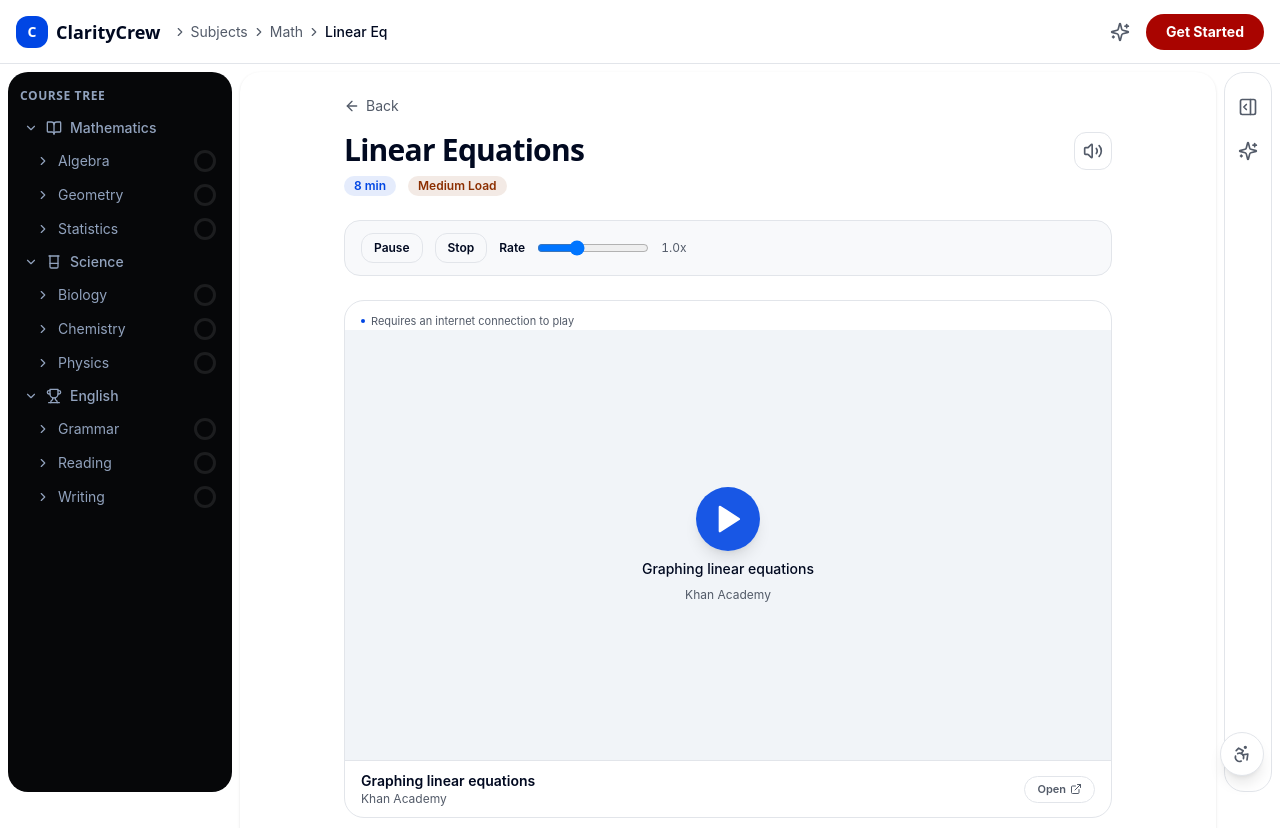
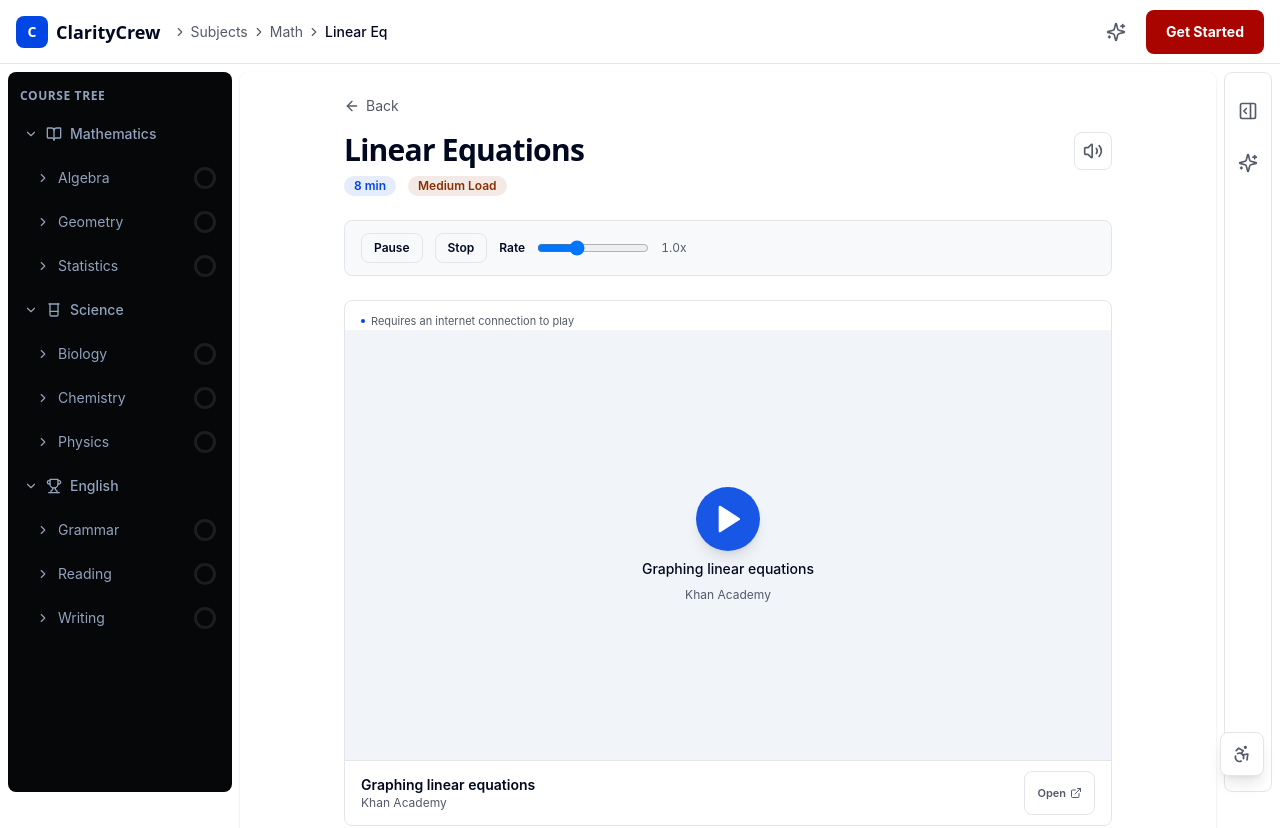
Before and after one commit to claritycrew01/ClarityCrew3, a Next.js app: page /subjects/math/linear-eq/ in a window 1280 px wide. Shown: the top 828 px of the page. Built offline with nearby package versions, Linux system fonts and the light colour scheme.

Commit message:
phase 7a: radius caps rounded-md targets aria hidden and lint fixes

```diff
--- a/src/app/globals.css
+++ b/src/app/globals.css
@@ -85,10 +85,10 @@
   --radius: 0.5rem;
   --radius-sm: 0.25rem;
   --radius-md: 0.5rem;
-  --radius-lg: 0.75rem;
-  --radius-xl: 1rem;
-  --radius-2xl: 1.25rem;
-  --radius-3xl: 1.5rem;
+  --radius-lg: 0.5rem;
+  --radius-xl: 0.5rem;
+  --radius-2xl: 0.5rem;
+  --radius-3xl: 0.5rem;
   --radius-full: 9999px;
 
   /* === Layout Dimensions === */
--- a/src/components/a11y/accessibility-toolbar.tsx
+++ b/src/components/a11y/accessibility-toolbar.tsx
@@ -100,7 +100,7 @@ export function AccessibilityToolbar() {
           aria-modal="true"
           aria-labelledby="quick-settings-title"
           tabIndex={-1}
-          className="mb-3 w-56 rounded-2xl border border-border bg-background p-3 shadow-xl animate-fade-in"
+          className="mb-3 w-56 rounded-md border border-border bg-background p-3 shadow-xl animate-fade-in"
         >
           <div className="mb-2 flex items-center justify-between">
             <span id="quick-settings-title" className="text-xs font-semibold text-foreground">
@@ -109,9 +109,9 @@ export function AccessibilityToolbar() {
             <button
               onClick={() => setOpen(false)}
               aria-label="Close quick settings"
-              className="rounded p-1 text-muted-foreground hover:bg-muted hover:text-foreground"
+              className="inline-flex min-h-11 min-w-11 items-center justify-center rounded-md p-1 text-muted-foreground hover:bg-muted hover:text-foreground"
             >
-              <X className="h-3 w-3" />
+              <X className="h-3 w-3" aria-hidden="true" />
             </button>
           </div>
           <div className="space-y-1">
@@ -121,13 +121,13 @@ export function AccessibilityToolbar() {
                 onClick={toggle.onClick}
                 aria-pressed={toggle.active}
                 className={cn(
-                  "flex w-full items-center gap-2.5 rounded-lg px-2.5 py-2 text-left text-xs transition-colors",
+                  "flex min-h-11 w-full items-center gap-2.5 rounded-lg px-2.5 py-2 text-left text-xs transition-colors",
                   toggle.active
                     ? "bg-skill-blue/10 text-skill-blue-text font-semibold"
                     : "text-muted-foreground hover:bg-muted hover:text-foreground"
                 )}
               >
-                <toggle.icon className="h-3.5 w-3.5" />
+                <toggle.icon className="h-3.5 w-3.5" aria-hidden="true" />
                 {toggle.label}
               </button>
             ))}
@@ -135,7 +135,7 @@ export function AccessibilityToolbar() {
           <Link
             href="/settings/accessibility/"
             onClick={() => setOpen(false)}
-            className="mt-2 flex w-full items-center justify-center gap-1.5 rounded-lg border border-border px-2.5 py-2 text-xs text-muted-foreground transition-colors hover:bg-muted hover:text-foreground"
+            className="mt-2 flex min-h-11 w-full items-center justify-center gap-1.5 rounded-lg border border-border px-2.5 py-2 text-xs text-muted-foreground transition-colors hover:bg-muted hover:text-foreground"
           >
             All Settings
           </Link>
@@ -146,7 +146,7 @@ export function AccessibilityToolbar() {
         ref={launcherRef}
         onClick={() => setOpen(!open)}
         className={cn(
-          "flex h-11 w-11 items-center justify-center rounded-full border border-border shadow-lg transition-all",
+          "flex h-11 w-11 items-center justify-center rounded-md border border-border shadow-lg transition-all",
           open
             ? "bg-skill-blue-solid text-skill-blue-on-solid border-skill-blue-solid"
             : "bg-background text-muted-foreground hover:bg-muted hover:text-foreground"
@@ -155,7 +155,7 @@ export function AccessibilityToolbar() {
         aria-expanded={open}
         aria-controls="quick-settings-panel"
       >
-        <Accessibility className="h-5 w-5" />
+        <Accessibility className="h-5 w-5" aria-hidden="true" />
       </button>
     </div>
   );
--- a/src/components/layout/app-shell.tsx
+++ b/src/components/layout/app-shell.tsx
@@ -42,7 +42,7 @@ export function AppShell({ children }: { children: ReactNode }) {
           marginRight: "calc(var(--right-panel-width-collapsed) + 0.5rem)",
         }}
       >
-        <div className="min-h-[calc(100vh-var(--header-height)-1rem)] rounded-2xl bg-card shadow-sm overflow-hidden py-6 px-4 sm:px-6 lg:px-8">
+        <div className="min-h-[calc(100vh-var(--header-height)-1rem)] rounded-md bg-card shadow-sm overflow-hidden py-6 px-4 sm:px-6 lg:px-8">
           {children}
         </div>
       </main>
--- a/src/components/layout/header.tsx
+++ b/src/components/layout/header.tsx
@@ -47,7 +47,7 @@ export function Header() {
       <div className="flex items-center gap-3">
         <button
           onClick={toggleSidebar}
-          className="rounded-lg p-2 text-muted-foreground transition-colors hover:bg-muted hover:text-foreground lg:hidden"
+          className="inline-flex min-h-11 min-w-11 items-center justify-center rounded-md p-2 text-muted-foreground transition-colors hover:bg-muted hover:text-foreground lg:hidden"
           aria-label="Toggle sidebar"
           aria-expanded={!sidebarCollapsed}
           aria-controls="course-tree"
@@ -90,7 +90,7 @@ export function Header() {
       <div className="flex items-center gap-2">
         <button
           onClick={toggleRightPanel}
-          className="rounded-lg p-2 text-muted-foreground transition-colors hover:bg-muted hover:text-foreground"
+          className="inline-flex min-h-11 min-w-11 items-center justify-center rounded-md p-2 text-muted-foreground transition-colors hover:bg-muted hover:text-foreground"
           aria-label="Toggle AI tutor"
           aria-expanded={rightPanelOpen}
           aria-controls="tutor-panel"
@@ -105,7 +105,7 @@ export function Header() {
             </span>
             <button
               onClick={handleLogout}
-              className="flex items-center gap-1.5 rounded-full border border-border px-3 py-1.5 text-xs font-semibold text-muted-foreground transition-colors hover:bg-muted hover:text-foreground"
+              className="flex min-h-11 items-center gap-1.5 rounded-md border border-border px-3 py-1.5 text-xs font-semibold text-muted-foreground transition-colors hover:bg-muted hover:text-foreground"
               aria-label="Log out"
             >
               <LogOut className="h-3.5 w-3.5" aria-hidden="true" />
@@ -115,7 +115,7 @@ export function Header() {
         ) : (
           <Link
             href="/login/"
-            className="rounded-full bg-cta-orange px-5 py-2 text-sm font-bold text-cta-orange-on-solid transition-colors hover:bg-cta-orange-hover"
+            className="inline-flex min-h-11 items-center rounded-md bg-cta-orange px-5 py-2 text-sm font-bold text-cta-orange-on-solid transition-colors hover:bg-cta-orange-hover"
           >
             Get Started
           </Link>
--- a/src/components/layout/mobile-nav.tsx
+++ b/src/components/layout/mobile-nav.tsx
@@ -34,7 +34,7 @@ export function MobileNav() {
                 : "text-muted-foreground hover:text-foreground"
             )}
           >
-            <item.icon className="h-5 w-5" />
+            <item.icon className="h-5 w-5" aria-hidden="true" />
             {item.label}
           </Link>
         );
--- a/src/components/layout/right-panel.tsx
+++ b/src/components/layout/right-panel.tsx
@@ -123,6 +123,10 @@ function generateTutorResponse(userMessage: string, pathname: string): string {
   return "I can help with math, science, and English topics. Try asking about a specific concept, or navigate to a lesson and ask me to explain something from it.";
 }
 
+function tutorTypingDelay(): number {
+  return 600 + Math.random() * 500;
+}
+
 export function RightPanel({ open }: { open: boolean }) {
   const toggleRightPanel = useUIStore((s) => s.toggleRightPanel);
   const messages = useTutorStore((s) => s.messages);
@@ -219,7 +223,7 @@ export function RightPanel({ open }: { open: boolean }) {
     setTimeout(() => {
       setTyping(false);
       addTutorMessage(generateTutorResponse(trimmed, pathname));
-    }, 600 + Math.random() * 500);
+    }, tutorTypingDelay());
   };
 
   const handleKeyDown = (e: KeyboardEvent<HTMLInputElement>) => {
@@ -235,7 +239,7 @@ export function RightPanel({ open }: { open: boolean }) {
       aria-label="AI tutor"
       className={cn(
         "fixed top-[calc(var(--header-height)+0.5rem)] bottom-2 right-2 z-40",
-        "flex flex-col rounded-2xl bg-background border border-border",
+        "flex flex-col rounded-md bg-background border border-border",
         "overflow-hidden transition-all duration-300 ease-in-out",
         open
           ? "w-[var(--right-panel-width-expanded)]"
@@ -246,19 +250,19 @@ export function RightPanel({ open }: { open: boolean }) {
         <div className="flex flex-col items-center py-4 gap-2">
           <button
             onClick={toggleRightPanel}
-            className="rounded-lg p-2 text-muted-foreground transition-colors hover:bg-muted hover:text-foreground"
+            className="inline-flex min-h-11 min-w-11 items-center justify-center rounded-md p-2 text-muted-foreground transition-colors hover:bg-muted hover:text-foreground"
             aria-label="Open AI tutor"
             aria-expanded={false}
           >
-            <PanelRightOpen className="h-5 w-5" />
+            <PanelRightOpen className="h-5 w-5" aria-hidden="true" />
           </button>
           <button
             onClick={toggleRightPanel}
-            className="rounded-lg p-2 text-muted-foreground transition-colors hover:bg-muted hover:text-foreground"
+            className="inline-flex min-h-11 min-w-11 items-center justify-center rounded-md p-2 text-muted-foreground transition-colors hover:bg-muted hover:text-foreground"
             aria-label="Chat with tutor"
             aria-expanded={false}
           >
-            <Sparkles className="h-5 w-5" />
+            <Sparkles className="h-5 w-5" aria-hidden="true" />
           </button>
         </div>
       )}
@@ -267,25 +271,25 @@ export function RightPanel({ open }: { open: boolean }) {
         <div className="flex flex-col h-full">
           <div className="flex items-center justify-between border-b border-border px-3 py-2.5">
             <div className="flex items-center gap-2">
-              <Sparkles className="h-4 w-4 text-skill-blue-text" />
+              <Sparkles className="h-4 w-4 text-skill-blue-text" aria-hidden="true" />
               <span className="text-sm font-semibold text-foreground">AI Tutor</span>
             </div>
             <div className="flex items-center gap-1">
               {messages.length > 0 && (
                 <button
                   onClick={clearConversation}
-                  className="rounded-lg p-1.5 text-muted-foreground transition-colors hover:bg-muted hover:text-foreground"
+                  className="inline-flex min-h-11 min-w-11 items-center justify-center rounded-md p-1.5 text-muted-foreground transition-colors hover:bg-muted hover:text-foreground"
                   aria-label="Clear conversation"
                 >
-                  <Trash2 className="h-3.5 w-3.5" />
+                  <Trash2 className="h-3.5 w-3.5" aria-hidden="true" />
                 </button>
               )}
               <button
                 onClick={toggleRightPanel}
-                className="rounded-lg p-1.5 text-muted-foreground transition-colors hover:bg-muted hover:text-foreground"
+                className="inline-flex min-h-11 min-w-11 items-center justify-center rounded-md p-1.5 text-muted-foreground transition-colors hover:bg-muted hover:text-foreground"
                 aria-label="Close panel"
               >
-                <PanelRightClose className="h-4 w-4" />
+                <PanelRightClose className="h-4 w-4" aria-hidden="true" />
               </button>
             </div>
           </div>
@@ -293,7 +297,7 @@ export function RightPanel({ open }: { open: boolean }) {
           <div className="flex-1 overflow-y-auto px-3 py-4 space-y-3">
             {messages.length === 0 && !isTyping && (
               <div className="flex flex-col items-center justify-center h-full text-center px-4">
-                <Sparkles className="h-8 w-8 text-muted-foreground mb-3" />
+                <Sparkles className="h-8 w-8 text-muted-foreground mb-3" aria-hidden="true" />
                 <p className="text-sm font-medium text-foreground mb-1">Ask me anything</p>
                 <p className="text-xs text-muted-foreground">
                   I can help with math, science, English, study tips, and more. Navigate to a lesson for contextual help.
@@ -303,7 +307,7 @@ export function RightPanel({ open }: { open: boolean }) {
                     <button
                       key={q}
                       onClick={() => handleSend(q)}
-                      className="rounded-full border border-border bg-muted/50 px-3 py-1 text-[11px] text-muted-foreground transition-colors hover:bg-muted hover:text-foreground"
+                      className="inline-flex min-h-11 items-center justify-center rounded-md border border-border bg-muted/50 px-3 py-1 text-[11px] text-muted-foreground transition-colors hover:bg-muted hover:text-foreground"
                     >
                       {q}
                     </button>
@@ -358,7 +362,7 @@ export function RightPanel({ open }: { open: boolean }) {
                 onKeyDown={handleKeyDown}
                 placeholder="Ask a question..."
                 aria-label="Ask the AI tutor a question"
-                className="flex-1 rounded-lg border border-input bg-transparent px-3 py-2 text-sm text-foreground placeholder:text-muted-foreground"
+                className="flex-1 min-h-11 rounded-lg border border-input bg-transparent px-3 py-2 text-sm text-foreground placeholder:text-muted-foreground"
               />
               {showVoiceMic && (
                 <button
@@ -367,22 +371,22 @@ export function RightPanel({ open }: { open: boolean }) {
                   aria-pressed={voiceListening}
                   aria-label={voiceListening ? "Stop dictation" : "Start dictation"}
                   className={cn(
-                    "shrink-0 rounded-lg border border-border p-2 transition-colors",
+                    "shrink-0 inline-flex min-h-11 min-w-11 items-center justify-center rounded-md border border-border p-2 transition-colors",
                     voiceListening
                       ? "bg-skill-blue/10 text-skill-blue-text border-skill-blue/30"
                       : "text-muted-foreground hover:bg-muted hover:text-foreground"
                   )}
                 >
-                  <Mic className="h-4 w-4" />
+                  <Mic className="h-4 w-4" aria-hidden="true" />
                 </button>
               )}
               <button
                 onClick={() => handleSend()}
                 disabled={!input.trim()}
-                className="rounded-lg bg-skill-blue-solid p-2 text-skill-blue-on-solid transition-colors hover:bg-skill-blue/90 disabled:opacity-40 disabled:cursor-not-allowed"
+                className="inline-flex min-h-11 min-w-11 shrink-0 items-center justify-center rounded-md bg-skill-blue-solid p-2 text-skill-blue-on-solid transition-colors hover:bg-skill-blue/90 disabled:opacity-40 disabled:cursor-not-allowed"
                 aria-label="Send message"
               >
-                <Send className="h-4 w-4" />
+                <Send className="h-4 w-4" aria-hidden="true" />
               </button>
             </div>
             {showVoiceNote && (
--- a/src/components/layout/sidebar/course-tree.tsx
+++ b/src/components/layout/sidebar/course-tree.tsx
@@ -98,7 +98,7 @@ function TreeItem({ node, depth = 0 }: { node: TreeNode; depth?: number }) {
           aria-current={currentPath === node.href.replace(/\/$/, "") ? "page" : undefined}
           aria-disabled={node.locked || undefined}
           className={cn(
-            "flex w-full items-center gap-2 rounded-lg px-2 py-1.5 text-left text-sm transition-colors",
+            "flex min-h-11 w-full items-center gap-2 rounded-lg px-2 py-1.5 text-left text-sm transition-colors",
             "hover:bg-sidebar-accent hover:text-sidebar-accent-foreground",
             node.locked
               ? "text-sidebar-foreground pointer-events-none"
@@ -124,7 +124,7 @@ function TreeItem({ node, depth = 0 }: { node: TreeNode; depth?: number }) {
           aria-expanded={hasChildren ? expanded : undefined}
           aria-controls={hasChildren ? `tree-group-${node.id}` : undefined}
           className={cn(
-            "flex w-full items-center gap-2 rounded-lg px-2 py-1.5 text-left text-sm transition-colors",
+            "flex min-h-11 w-full items-center gap-2 rounded-lg px-2 py-1.5 text-left text-sm transition-colors",
             "hover:bg-sidebar-accent hover:text-sidebar-accent-foreground",
             node.locked
               ? "text-sidebar-foreground"
@@ -180,7 +180,7 @@ export function CourseTree({ collapsed }: { collapsed: boolean }) {
       aria-label="Course tree"
       className={cn(
         "fixed top-[calc(var(--header-height)+0.5rem)] bottom-2 left-2 z-40",
-        "flex flex-col rounded-2xl bg-sidebar-bg text-sidebar-foreground",
+        "flex flex-col rounded-md bg-sidebar-bg text-sidebar-foreground",
         "overflow-hidden transition-all duration-300 ease-in-out",
         collapsed ? "w-0 opacity-0 pointer-events-none" : "w-[var(--sidebar-width)] opacity-100"
       )}
--- a/src/components/video/video-player.tsx
+++ b/src/components/video/video-player.tsx
@@ -1,6 +1,6 @@
 "use client";
 
-import { useState, useEffect, useRef } from "react";
+import { useState, useRef, useSyncExternalStore } from "react";
 import { Play, WifiOff, ExternalLink } from "lucide-react";
 import { cn } from "@/lib/utils/cn";
 
@@ -11,23 +11,26 @@ interface VideoPlayerProps {
   className?: string;
 }
 
+function subscribeOnLine(callback: () => void): () => void {
+  window.addEventListener("online", callback);
+  window.addEventListener("offline", callback);
+  return () => {
+    window.removeEventListener("online", callback);
+    window.removeEventListener("offline", callback);
+  };
+}
+
 export function VideoPlayer({ youtubeId, title, channel, className }: VideoPlayerProps) {
   const [loaded, setLoaded] = useState(false);
-  const [isOffline, setIsOffline] = useState(false);
+  const [offlineDismissed, setOfflineDismissed] = useState(false);
   const [triedLoad, setTriedLoad] = useState(false);
   const containerRef = useRef<HTMLDivElement>(null);
-
-  useEffect(() => {
-    setIsOffline(!navigator.onLine);
-    const handleOnline = () => setIsOffline(false);
-    const handleOffline = () => setIsOffline(true);
-    window.addEventListener("online", handleOnline);
-    window.addEventListener("offline", handleOffline);
-    return () => {
-      window.removeEventListener("online", handleOnline);
-      window.removeEventListener("offline", handleOffline);
-    };
-  }, []);
+  const onLine = useSyncExternalStore(
+    subscribeOnLine,
+    () => navigator.onLine,
+    () => true
+  );
+  const isOffline = !onLine && !offlineDismissed;
 
   const handleLoad = () => {
     setTriedLoad(true);
@@ -38,10 +41,10 @@ export function VideoPlayer({ youtubeId, title, channel, className }: VideoPlaye
   const watchUrl = `https://www.youtube.com/watch?v=${youtubeId}`;
 
   return (
-    <div className={cn("group relative overflow-hidden rounded-2xl border border-border bg-card", className)}>
+    <div className={cn("group relative overflow-hidden rounded-md border border-border bg-card", className)}>
       {/* Internet caveat microcopy */}
       <div className="flex items-center gap-1.5 px-4 pt-3 text-[11px] text-muted-foreground">
-        <span className="inline-block h-1 w-1 rounded-full bg-skill-blue-solid" />
+        <span className="inline-block h-1 w-1 rounded-full bg-skill-blue-solid" aria-hidden="true" />
         Requires an internet connection to play
       </div>
 
@@ -50,7 +53,7 @@ export function VideoPlayer({ youtubeId, title, channel, className }: VideoPlaye
           /* ── Offline fallback ── */
           <div className="absolute inset-0 flex flex-col items-center justify-center gap-3 bg-muted/80 p-6 text-center backdrop-blur-sm">
             <div className="rounded-full bg-premium-amber/10 p-3">
-              <WifiOff className="h-6 w-6 text-premium-amber-text" />
+              <WifiOff className="h-6 w-6 text-premium-amber-text" aria-hidden="true" />
             </div>
             <p className="text-sm font-semibold text-foreground">You&apos;re offline</p>
             <p className="max-w-xs text-xs text-muted-foreground">
@@ -58,10 +61,10 @@ export function VideoPlayer({ youtubeId, title, channel, className }: VideoPlaye
             </p>
             <button
               onClick={() => {
-                setIsOffline(false);
+                setOfflineDismissed(true);
                 handleLoad();
               }}
-              className="mt-1 rounded-full border border-border bg-background px-4 py-1.5 text-xs font-semibold text-foreground transition-colors hover:bg-muted"
+              className="mt-1 inline-flex min-h-11 items-center justify-center rounded-md border border-border bg-background px-4 py-1.5 text-xs font-semibold text-foreground transition-colors hover:bg-muted"
             >
               Try anyway
             </button>
@@ -83,7 +86,7 @@ export function VideoPlayer({ youtubeId, title, channel, className }: VideoPlaye
             className="absolute inset-0 flex flex-col items-center justify-center gap-2 transition-colors hover:bg-muted/60"
           >
             <div className="rounded-full bg-skill-blue/90 p-4 shadow-lg transition-transform group-hover:scale-105">
-              <Play className="h-8 w-8 text-white" fill="white" />
+              <Play className="h-8 w-8 text-white" fill="white" aria-hidden="true" />
             </div>
             <span className="text-sm font-medium text-foreground">{title}</span>
             <span className="text-xs text-muted-foreground">{channel}</span>
@@ -101,10 +104,10 @@ export function VideoPlayer({ youtubeId, title, channel, className }: VideoPlaye
           href={watchUrl}
           target="_blank"
           rel="noopener noreferrer"
-          className="ml-3 inline-flex shrink-0 items-center gap-1 rounded-full border border-border px-3 py-1 text-[11px] font-semibold text-muted-foreground transition-colors hover:bg-muted hover:text-foreground"
+          className="ml-3 inline-flex min-h-11 shrink-0 items-center gap-1 rounded-md border border-border px-3 py-1 text-[11px] font-semibold text-muted-foreground transition-colors hover:bg-muted hover:text-foreground"
         >
           Open
-          <ExternalLink className="h-3 w-3" />
+          <ExternalLink className="h-3 w-3" aria-hidden="true" />
         </a>
       </div>
     </div>
```
Also changed, not shown: 1 other file (tests, documents, lock files or other folders).
